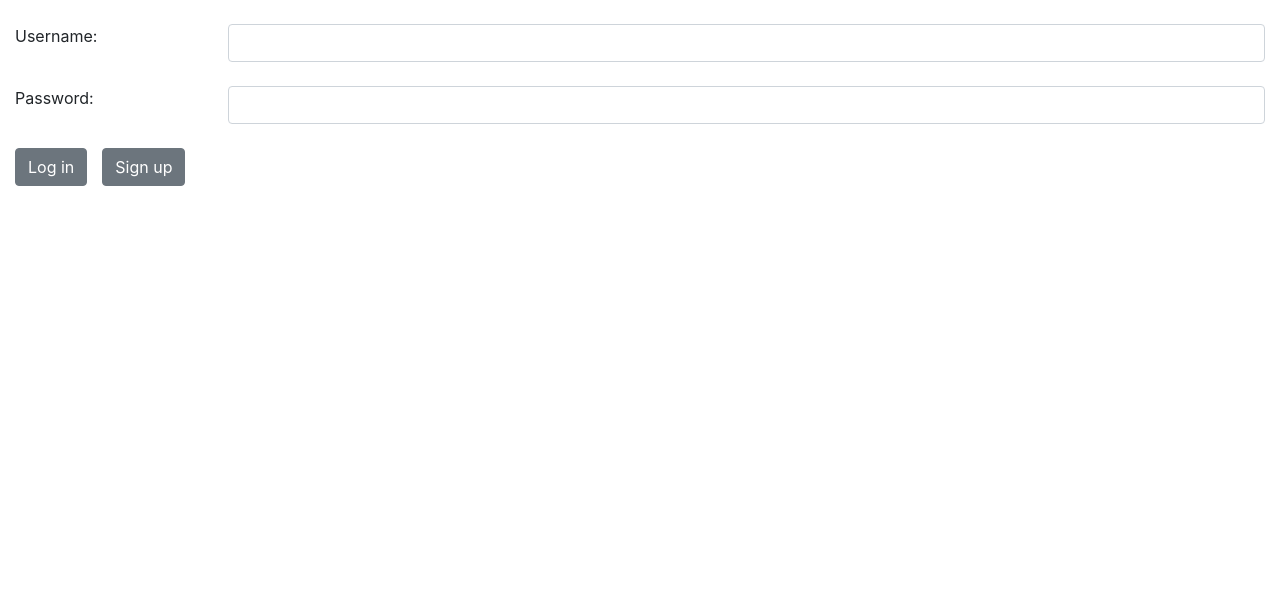
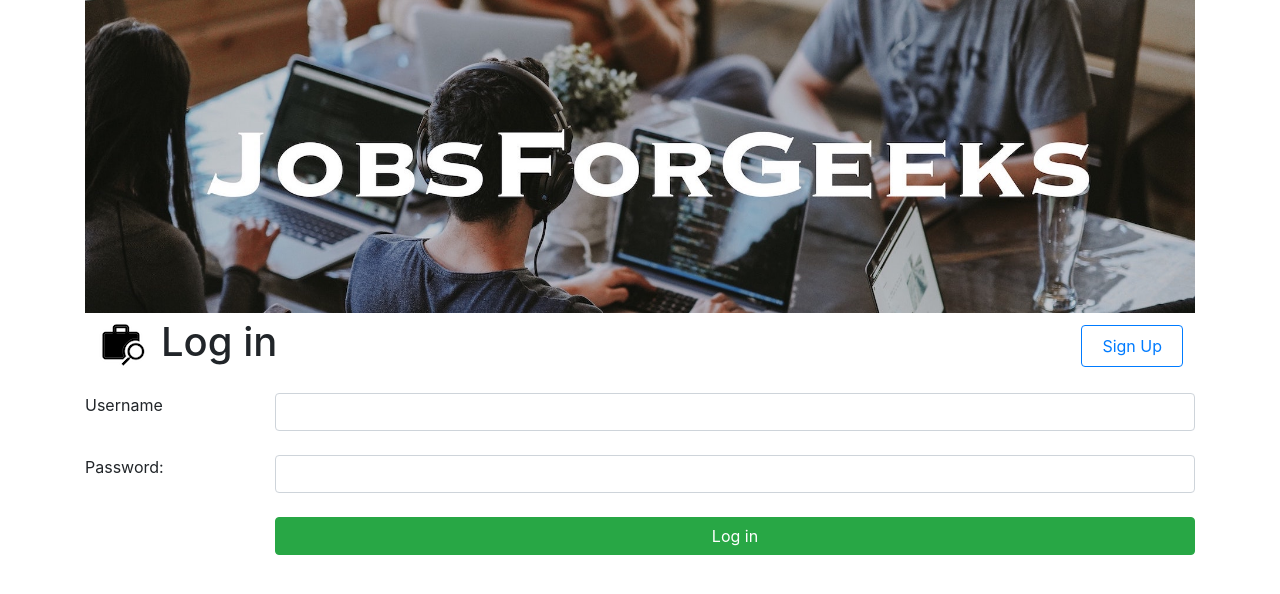
Before and after one commit to Rijkstarhn/jobs-for-geeks, a React (Create React App) app: page /login in a window 1280 px wide. Shown: the top 594 px of the page. Built offline with nearby package versions, Linux system fonts and the light colour scheme.

Commit message:
ui components in register/ profile/ login, change favicon

```diff
--- a/public/index.html
+++ b/public/index.html
@@ -20,11 +20,11 @@
       It will be replaced with the URL of the `public` folder during the build.
       Only files inside the `public` folder can be referenced from the HTML.
 
-      Unlike "/favicon.ico" or "favicon.ico", "%PUBLIC_URL%/favicon.ico" will
+      Unlike "/favicon01.ico" or "favicon01.ico", "%PUBLIC_URL%/favicon01.ico" will
       work correctly both with client-side routing and a non-root public URL.
       Learn how to configure a non-root public URL by running `npm run build`.
     -->
-    <title>React App</title>
+    <title>Jobs4Geeks</title>
   </head>
   <body>
     <noscript>You need to enable JavaScript to run this app.</noscript>
--- a/src/components/login.js
+++ b/src/components/login.js
@@ -1,17 +1,17 @@
 import React, {useState} from 'react'
-import {Link} from "react-router-dom";
-import { Redirect } from "react-router-dom";
-import {useDispatch, useSelector} from "react-redux";
+import {Link, Redirect} from "react-router-dom";
+import {connect} from "react-redux";
 import loginActions from "../redux/actions/login-action";
 import {LOGIN_STATE} from "../redux/storeConstants";
-import {connect} from "react-redux";
+import banner from "../res/banner_teams.jpg";
+import icon from "../res/icon.png";
 
 const Login = ({login, status, user}) => {
     const [username, setUsername] = useState("");
     const [password, setPassword] = useState("");
 
     const handleLogin = () => {
-    let loginUser = {username: username, password:password}
+        let loginUser = {username: username, password: password}
         login(loginUser)
         clearForm();
     };
@@ -24,15 +24,25 @@ const Login = ({login, status, user}) => {
     console.log("user", user)
     console.log("status", status)
     return (
-      <>
-
-        <div className="row my-4 add-form">
+        <div className="container">
+            <img src={banner} className="img-fluid" alt="signup_banner"/>
+            <h1 className="mb-3">
+                <Link to="/">
+                    <img src={icon} className="btn home-icon" alt="home_icon"/>
+                </Link>
+                Log in
+                <Link
+                    className="btn btn-outline-primary float-right loginButton" to="/register">
+                    Sign Up
+                </Link>
+            </h1>
+            <div className="row">
                 <div className="col-12 col-sm-2">
                     <label htmlFor="username" className="form-label">
-              Username:
+                        Username
                     </label>
                 </div>
-          <div className="col">
+                <div className="col-sm-10">
                     <input
                         type="text"
                         id="username"
@@ -65,21 +75,24 @@ const Login = ({login, status, user}) => {
                 </div>
             </div>
             <div className="row">
-          <div className="col">
+                <label className="col-sm-2 col-form-label"/>
+                <div className="col-sm-10">
                     {status === LOGIN_STATE.INVALID_LOGIN && <div className="alert alert-danger">
                         Invalid username / password! Please try again.
                     </div>}
-            <button className="btn btn-secondary float-end" onClick={handleLogin}>
+                    <a className="btn btn-success col-12 mb-1"
+                       onClick={handleLogin}>
                         Log in
-            </button>
-            <Link to = "/register" className="btn btn-secondary buttonMargin">
-                Sign up
-            </Link>
-            {status === LOGIN_STATE.LOGGED_IN && <Redirect push to={`/profile/${user._id}`}/>
+                    </a>
+                    {/*<Link to="/register" className="btn btn-secondary buttonMargin">*/}
+                    {/*    Sign up*/}
+                    {/*</Link>*/}
+                    {status === LOGIN_STATE.LOGGED_IN && <Redirect push
+                                                                   to={`/profile/${user._id}`}/>
                     }
                 </div>
             </div>
-      </>
+        </div>
     );
 };
 
--- a/src/components/search-screen.js
+++ b/src/components/search-screen.js
@@ -58,14 +58,13 @@ const SearchScreen = ({
             <img src={banner} className="img-fluid" alt="home_banner"/>
             <br/>
             <div className="row search-heading">
-                <div className="col-sm-6">
+                <h1 className="col-sm-6">
                     <Link to="/">
                         {/*<i className="fas fa-home"/>*/}
                         <img src={icon} className="btn home-icon" alt="home_icon"/>
                     </Link>
-                    <a> Search Screen
-                    </a>
-                </div>
+                    Search Screen
+                </h1>
                 <div className="col-sm-6">
                     {status === LOGIN_STATE.LOGGED_OUT && <Link
                         className="btn btn-outline-primary float-right loginButton" to="/login">
```
Also changed, not shown: src/components/profile-screen.js (+38 -43 lines), 2 other files (tests, documents, lock files or other folders). Lines whose indentation alone changed are shown as unchanged.
